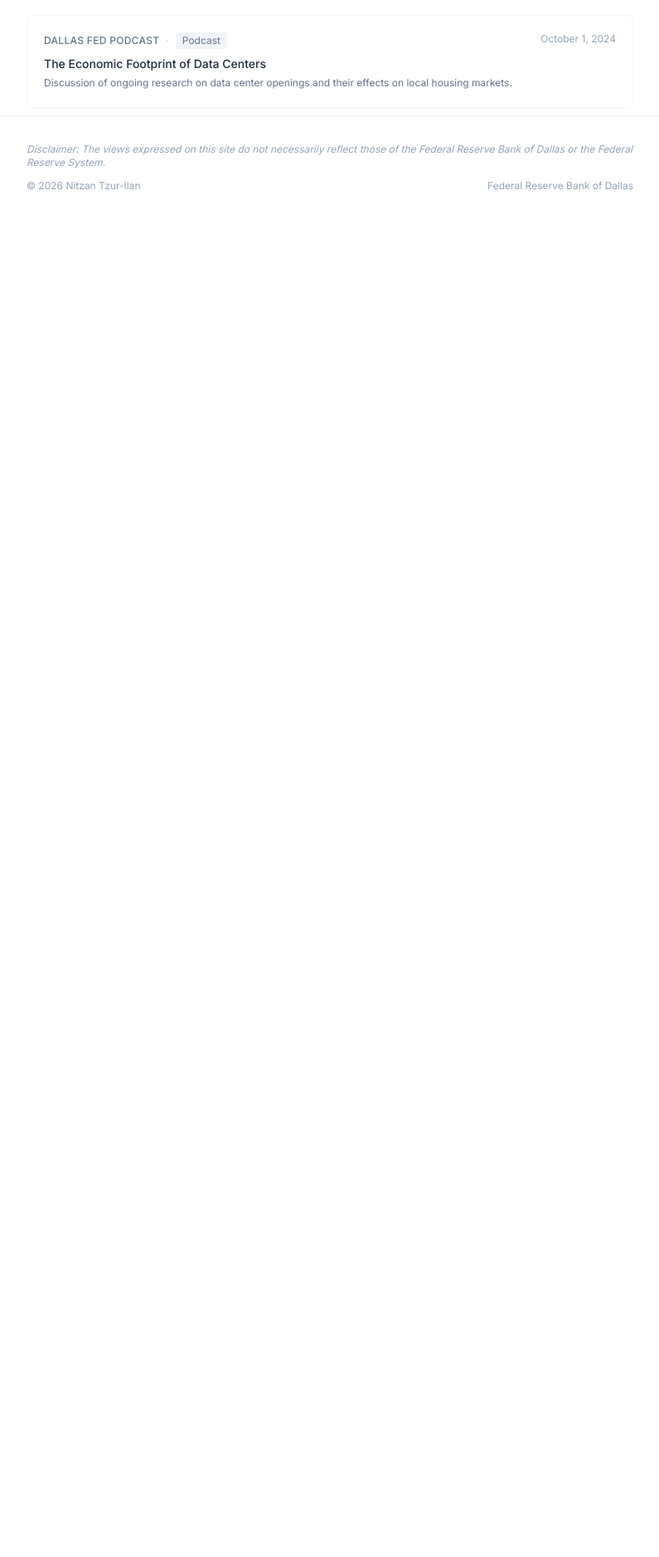
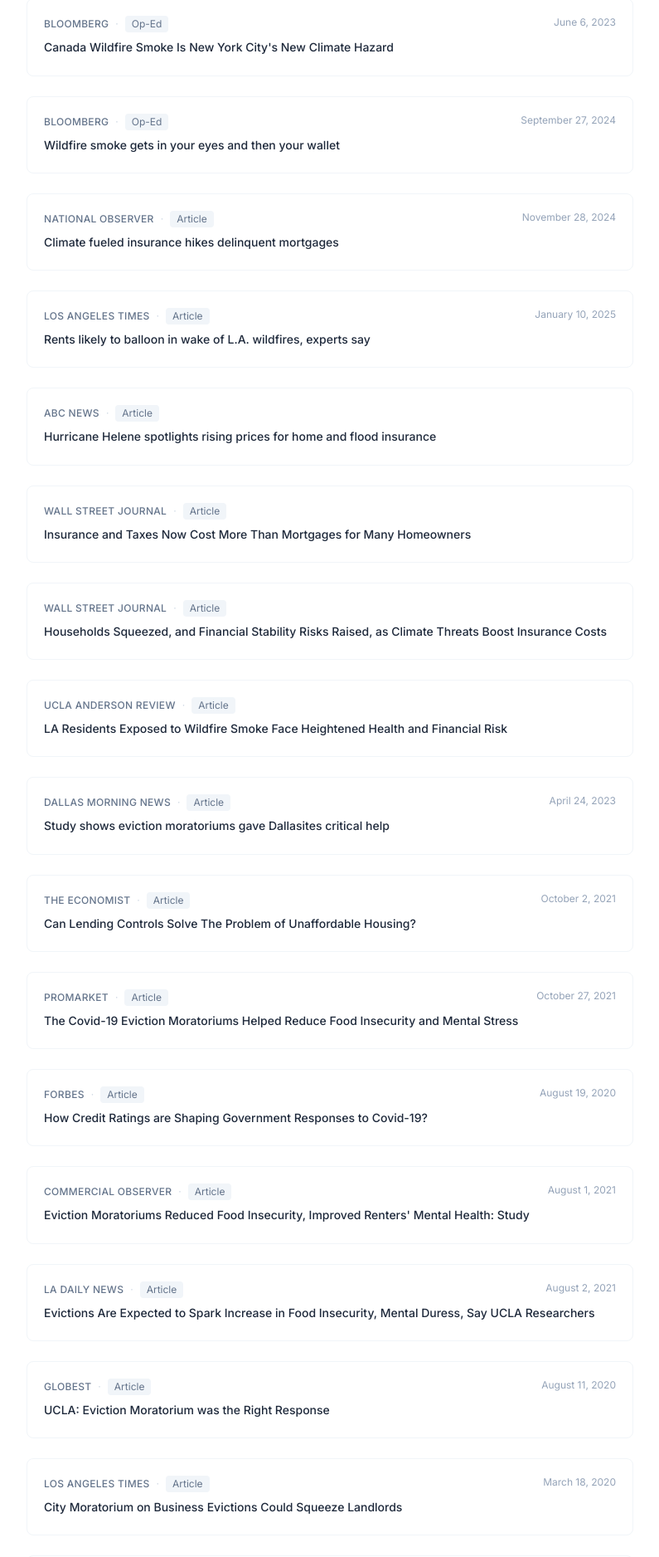
Before and after one commit to nitzantzur/website, a React (Vite) app: page /media in a window 1280 px wide. Shown: the part 275-2151 px from the top of the page at 83% size, without its empty margins (242-1037 px from the left). Before the commit the page ends 800 px from the top, so only its background shows below. Built offline with nearby package versions, Linux system fonts and the light colour scheme.

Commit message:
Replace media content with real coverage and presentations

```diff
--- a/src/content/media.json
+++ b/src/content/media.json
@@ -1,20 +1,178 @@
 [
   {
-    "id": "wsj-mortgage-forbearance-2021",
-    "outlet": "The Wall Street Journal",
-    "title": "Millions Used Mortgage Forbearance to Stay Afloat. What Happens Now?",
-    "date": "2021-06-15",
-    "url": "https://www.wsj.com/articles/PLACEHOLDER",
-    "type": "article",
-    "description": "Coverage of research on CARES Act mortgage forbearance and household balance sheets during the pandemic."
+    "id": "ft-climate-finance-2024",
+    "outlet": "Financial Times",
+    "title": "Can the financial sector cope with a changing climate?",
+    "date": "",
+    "url": "https://www.ft.com/content/518af744-e66c-48d1-bcc3-4b041fa7c98b",
+    "type": "article"
   },
   {
-    "id": "dallas-fed-podcast-data-centers-2024",
-    "outlet": "Dallas Fed Podcast",
-    "title": "The Economic Footprint of Data Centers",
-    "date": "2024-10-01",
-    "url": "https://www.dallasfed.org/research/podcasts/PLACEHOLDER",
-    "type": "podcast",
-    "description": "Discussion of ongoing research on data center openings and their effects on local housing markets."
+    "id": "bloomberg-nyc-wildfire-smoke-2023",
+    "outlet": "Bloomberg",
+    "title": "Canada Wildfire Smoke Is New York City's New Climate Hazard",
+    "date": "2023-06-06",
+    "url": "https://www.bloomberg.com/opinion/articles/2023-06-06/new-york-city-s-new-climate-hazard-is-wildfire-smoke",
+    "type": "op-ed"
+  },
+  {
+    "id": "bloomberg-wildfire-wallet-2024",
+    "outlet": "Bloomberg",
+    "title": "Wildfire smoke gets in your eyes and then your wallet",
+    "date": "2024-09-27",
+    "url": "https://www.bloomberg.com/opinion/articles/2024-09-27/wildfire-smoke-gets-in-your-eyes-and-then-your-wallet",
+    "type": "op-ed"
+  },
+  {
+    "id": "national-observer-insurance-2024",
+    "outlet": "National Observer",
+    "title": "Climate fueled insurance hikes delinquent mortgages",
+    "date": "2024-11-28",
+    "url": "https://www.nationalobserver.com/2024/11/28/news/climate-fueled-insurance-hikes-delinquent-mortgages",
+    "type": "article"
+  },
+  {
+    "id": "latimes-la-rents-2025",
+    "outlet": "Los Angeles Times",
+    "title": "Rents likely to balloon in wake of L.A. wildfires, experts say",
+    "date": "2025-01-10",
+    "url": "https://www.latimes.com/homeless-housing/story/2025-01-10/rents-likely-to-balloon-in-wake-of-l-a-wildfires-experts-say",
+    "type": "article"
+  },
+  {
+    "id": "abc-hurricane-insurance-2024",
+    "outlet": "ABC News",
+    "title": "Hurricane Helene spotlights rising prices for home and flood insurance",
+    "date": "",
+    "url": "https://abcnews.go.com/Business/hurricane-helene-spotlights-rising-prices-home-flood-insurance/story?id=114273393",
+    "type": "article"
+  },
+  {
+    "id": "wsj-insurance-mortgage-cost",
+    "outlet": "Wall Street Journal",
+    "title": "Insurance and Taxes Now Cost More Than Mortgages for Many Homeowners",
+    "date": "",
+    "url": "https://www.wsj.com/economy/housing/home-insurance-property-tax-vs-mortgage-cost-43ab76ed",
+    "type": "article"
+  },
+  {
+    "id": "wsj-climate-insurance-stability",
+    "outlet": "Wall Street Journal",
+    "title": "Households Squeezed, and Financial Stability Risks Raised, as Climate Threats Boost Insurance Costs",
+    "date": "",
+    "url": "https://www.wsj.com/articles/pro-take-households-squeezed-and-financial-stability-risks-raised-as-climate-threats-boost-insurance-costs-fe1278fa",
+    "type": "article"
+  },
+  {
+    "id": "ucla-anderson-wildfire-smoke",
+    "outlet": "UCLA Anderson Review",
+    "title": "LA Residents Exposed to Wildfire Smoke Face Heightened Health and Financial Risk",
+    "date": "",
+    "url": "https://anderson-review.ucla.edu/la-residents-exposed-to-wildfire-smoke-face-heightened-health-and-financial-risk/",
+    "type": "article"
+  },
+  {
+    "id": "dallas-morning-news-eviction-2023",
+    "outlet": "Dallas Morning News",
+    "title": "Study shows eviction moratoriums gave Dallasites critical help",
+    "date": "2023-04-24",
+    "url": "https://www.dallasnews.com/news/2023/04/24/study-shows-eviction-moratoriums-gave-dallasites-critical-help/",
+    "type": "article"
+  },
+  {
+    "id": "economist-lending-controls-2021",
+    "outlet": "The Economist",
+    "title": "Can Lending Controls Solve The Problem of Unaffordable Housing?",
+    "date": "2021-10-02",
+    "url": "https://www.economist.com/finance-and-economics/2021/10/02/can-lending-controls-solve-the-problem-of-unaffordable-housing",
+    "type": "article"
+  },
+  {
+    "id": "promarket-eviction-2021",
+    "outlet": "ProMarket",
+    "title": "The Covid-19 Eviction Moratoriums Helped Reduce Food Insecurity and Mental Stress",
+    "date": "2021-10-27",
+    "url": "https://promarket.org/2021/10/27/covid-eviction-moratorium-food-insecurity-mental-stress-inequality/",
+    "type": "article"
+  },
+  {
+    "id": "forbes-covid-credit-2020",
+    "outlet": "Forbes",
+    "title": "How Credit Ratings are Shaping Government Responses to Covid-19?",
+    "date": "2020-08-19",
+    "url": "https://www.forbes.com/sites/effibenmelech/2020/08/19/how-credit-ratings-are-shaping-government-responses-to-covid-19/",
+    "type": "article"
+  },
+  {
+    "id": "commercial-observer-eviction-2021",
+    "outlet": "Commercial Observer",
+    "title": "Eviction Moratoriums Reduced Food Insecurity, Improved Renters' Mental Health: Study",
+    "date": "2021-08-01",
+    "url": "https://commercialobserver.com/2021/08/eviction-moratoriums-reduced-food-insecurity-improved-renters-mental-health-study/",
+    "type": "article"
+  },
+  {
+    "id": "la-daily-news-eviction-2021",
+    "outlet": "LA Daily News",
+    "title": "Evictions Are Expected to Spark Increase in Food Insecurity, Mental Duress, Say UCLA Researchers",
+    "date": "2021-08-02",
+    "url": "https://www.dailynews.com/2021/08/02/evictions-are-expected-to-spark-increase-in-food-insecurity-mental-duress-say-ucla-researchers/",
+    "type": "article"
+  },
+  {
+    "id": "globest-eviction-2020",
+    "outlet": "GlobeSt",
+    "title": "UCLA: Eviction Moratorium was the Right Response",
+    "date": "2020-08-11",
+    "url": "https://www.globest.com/2020/08/11/ucla-eviction-moratorium-was-the-right-response/",
+    "type": "article"
+  },
+  {
+    "id": "latimes-eviction-2020",
+    "outlet": "Los Angeles Times",
+    "title": "City Moratorium on Business Evictions Could Squeeze Landlords",
+    "date": "2020-03-18",
+    "url": "https://www.latimes.com/business/story/2020-03-18/city-moratorium-on-business-evictions-could-squeeze-landlords",
+    "type": "article"
+  },
+  {
+    "id": "youtube-macroprudential-2021",
+    "outlet": "Macroprudential Policy Conference",
+    "title": "Inequality and Distributional Effects",
+    "date": "2021-01-01",
+    "url": "https://www.youtube.com/watch?v=M_12K0VUluY",
+    "type": "video"
+  },
+  {
+    "id": "areuea-eviction-seminar",
+    "outlet": "AREUEA Virtual Seminar",
+    "title": "The Effects of Rental Eviction Moratoria on Household Well-Being",
+    "date": "",
+    "url": "https://psu.mediaspace.kaltura.com/media/AREUEA+Virtual+Seminar+-+Nitzan+Tzur-Ilan+%28Northwestern+University%29+-+%22More+Than+ShelterA+The+Effects+of+Rental+Eviction+Moratoria+on+Household+Well-Being%22/1_ffxmcbs3",
+    "type": "video"
+  },
+  {
+    "id": "ucla-eviction-health-2021",
+    "outlet": "UCLA Anderson",
+    "title": "Halting Evictions Preserves Health and Well-Being",
+    "date": "",
+    "url": "https://www.youtube.com/watch?v=RhNGoWm7QxE",
+    "type": "video"
+  },
+  {
+    "id": "youtube-ltv-housing-2016",
+    "outlet": "YouTube",
+    "title": "The Real Consequences of LTV Limits on Housing Choices",
+    "date": "2016-01-01",
+    "url": "https://www.youtube.com/watch?v=KDgZzpl4yec",
+    "type": "video"
+  },
+  {
+    "id": "assa-covid-vulnerable-2022",
+    "outlet": "AEA-ASSA 2022",
+    "title": "The Impact of the COVID-19 Pandemic on Vulnerable Populations",
+    "date": "2022-01-01",
+    "url": "https://www.aeaweb.org/conference/2022/aea-session-recordings/player?meetingId=558&recordingId=951",
+    "type": "video"
   }
 ]
--- a/src/pages/Media.tsx
+++ b/src/pages/Media.tsx
@@ -12,6 +12,7 @@
   interview: 'Interview',
   'op-ed': 'Op-Ed',
   radio: 'Radio',
+  video: 'Video',
 }
 
 export default function Media() {
@@ -47,9 +48,11 @@
                       {TYPE_LABELS[item.type] ?? item.type}
                     </span>
                   </div>
-                  <span className="text-xs text-slate-400 flex-shrink-0">
-                    {formatDate(item.date)}
-                  </span>
+                  {item.date && (
+                    <span className="text-xs text-slate-400 flex-shrink-0">
+                      {formatDate(item.date)}
+                    </span>
+                  )}
                 </div>
                 <p className="text-sm font-medium text-slate-800 group-hover:text-brand-700 transition-colors leading-snug mb-1">
                   {item.title}
--- a/src/types/content.ts
+++ b/src/types/content.ts
@@ -54,9 +54,9 @@
   id: string
   outlet: string
   title: string
-  date: string
+  date?: string
   url: string
-  type: 'article' | 'podcast' | 'interview' | 'op-ed' | 'radio'
+  type: 'article' | 'podcast' | 'interview' | 'op-ed' | 'radio' | 'video'
   description?: string
 }
 
```
